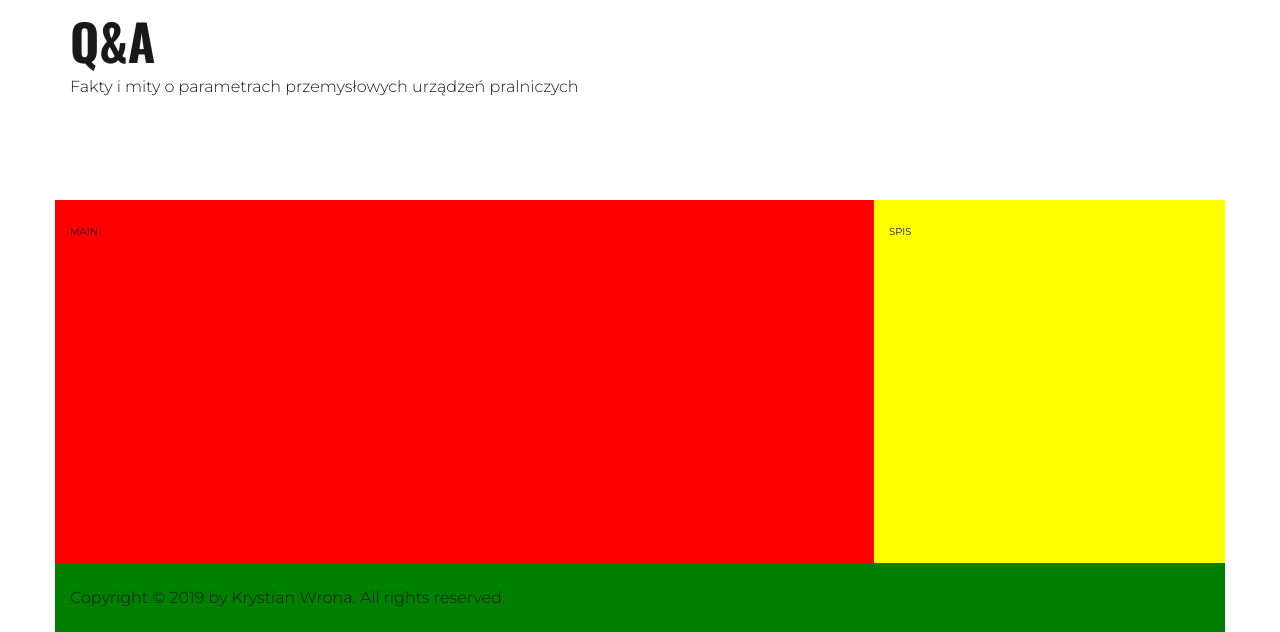
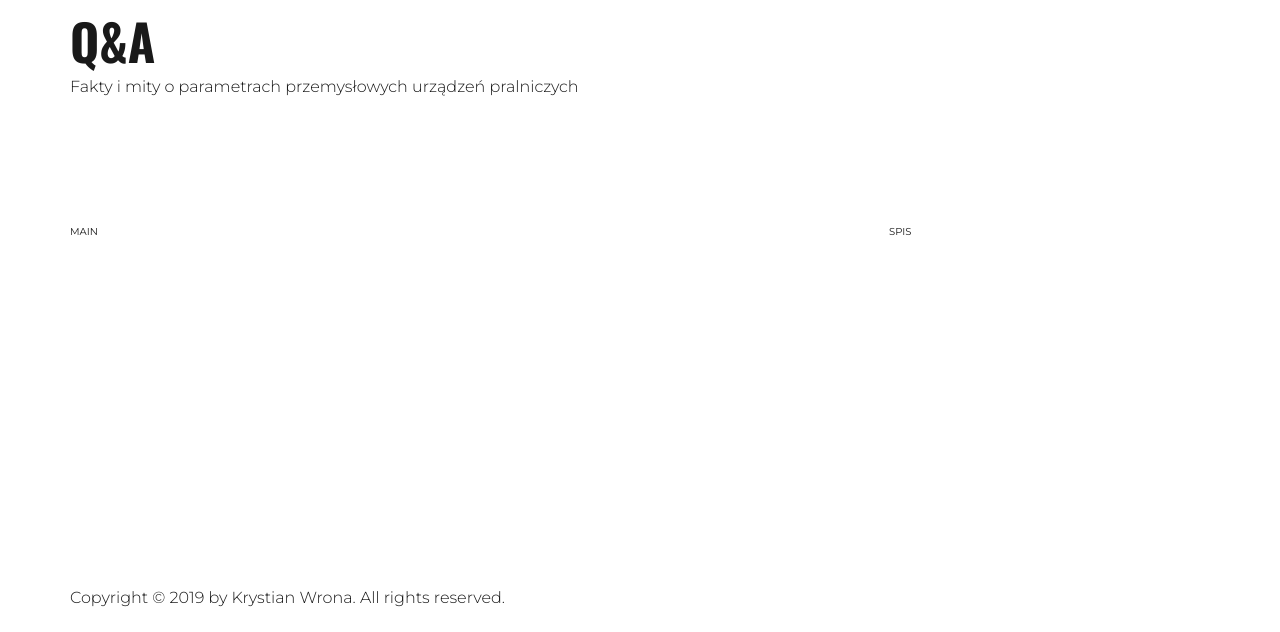
Before and after one commit to krystek77/pralma, a PHP site: page /pytania.html in a window 1280 px wide. Shown: the part 168-800 px from the top of the page. Run offline with PHP 8.4, Linux system fonts and the light colour scheme.

Commit message:
remove temporary backgrounds

```diff
--- a/style/qanda.css
+++ b/style/qanda.css
@@ -208,14 +208,12 @@ body {
 }
 .content__main {
   flex-grow: 1;
-  background-color: red;
   padding-top: 2.5rem;
   padding-bottom: 2.5rem;
   padding-left: 1.5rem;
   padding-right: 1.5rem;
 }
 .content__aside {
-  background-color: yellow;
   display: none;
   padding-top: 2.5rem;
   padding-bottom: 2.5rem;
@@ -228,18 +226,15 @@ body {
   }
   .content__main {
     flex-basis: 70%;
-    background-color: red;
   }
   .content__aside {
     flex-basis: 30%;
-    background-color: yellow;
     display: block;
   }
 }
 
 .footer {
   width: 100%;
-  background-color: green;
   padding-top: 2.5rem;
   padding-bottom: 2.5rem;
   padding-left: 1.5rem;
```
Also changed, not shown: scss/qanda.scss (+6 -6 lines), 1 other file.
